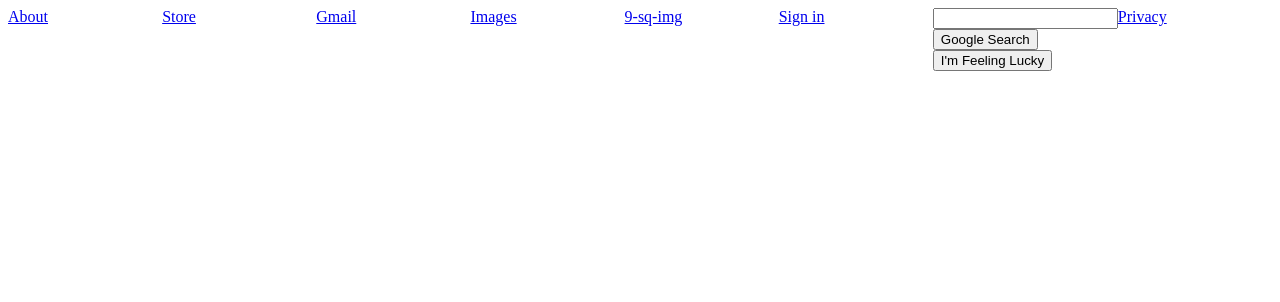
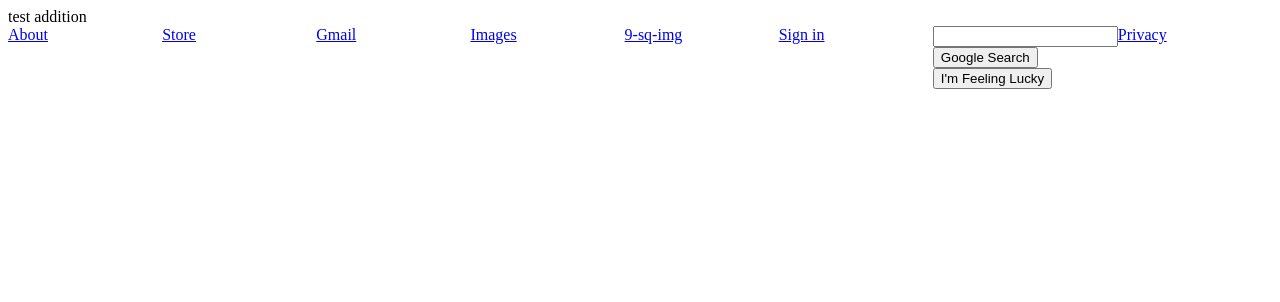
Before and after one commit to cgardn/google-homepage, a plain HTML site: page index.html in a window 1280 px wide. Shown: the top 302 px of the page. Drawn offline with Linux system fonts and the light colour scheme.

Commit message:
Update index.html

```diff
--- a/index.html
+++ b/index.html
@@ -2,7 +2,7 @@
 <head>
 <link href="index.css" rel="stylesheet">
 </head>
-
+test addition
 <div id="content">
 
     <a class="top-link grid-item" href="https://www.google.com/url?sa=t&rct=j&q=&esrc=s&source=webhp&cd=&cad=rja&uact=8&ved=0ahUKEwjUn6SAl-_lAhXhmuAKHf_0BXUQkNQCCAM&url=https%3A%2F%2Fabout.google%2F%3Ffg%3D1%26utm_source%3Dgoogle-US%26utm_medium%3Dreferral%26utm_campaign%3Dhp-header&usg=AOvVaw13L0SpN0L7ycx9R0_i4R2S">About</a>
```
